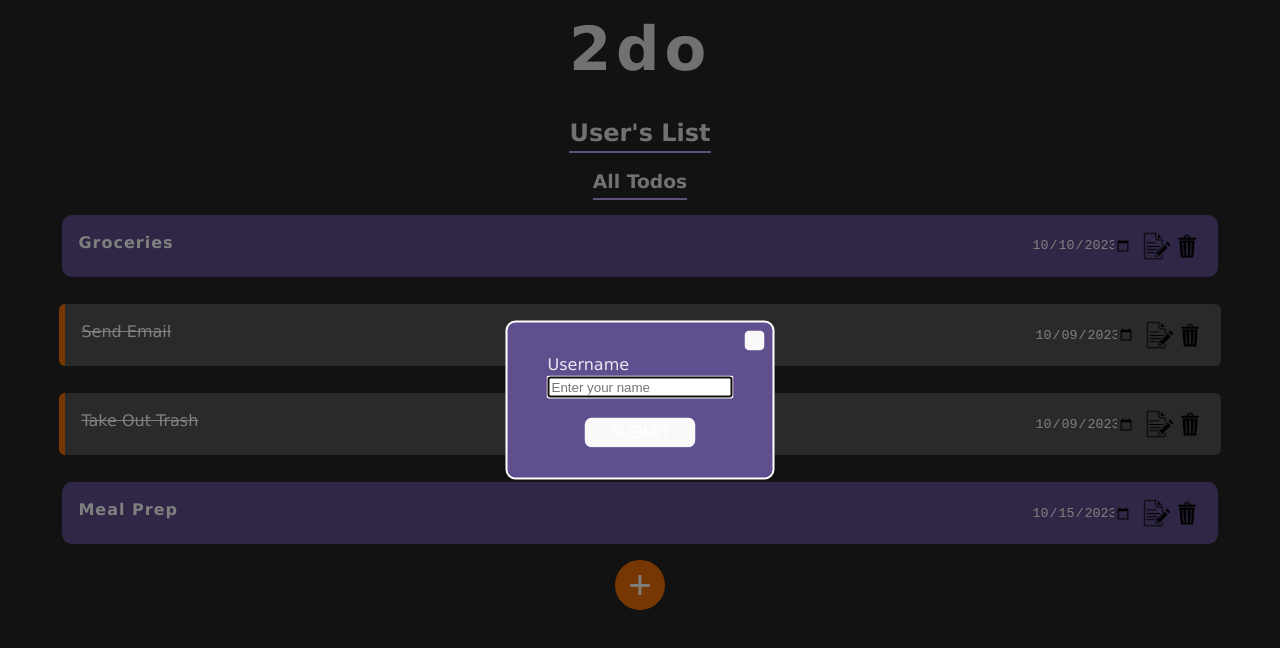
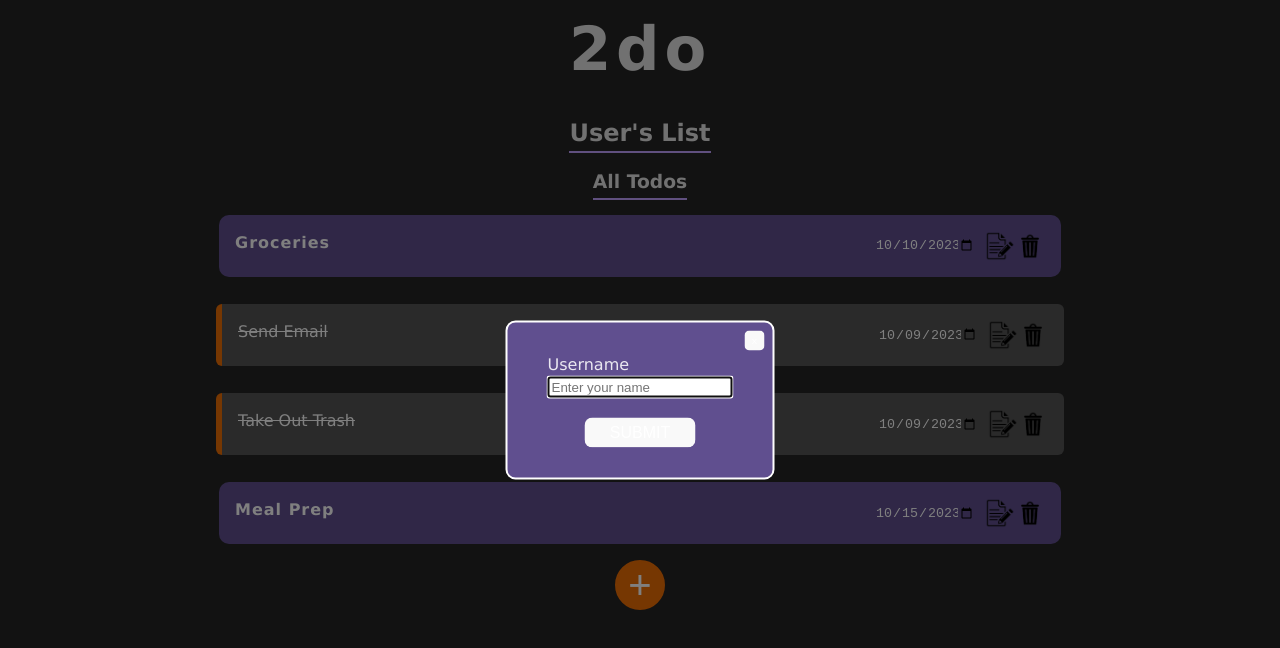
Before and after one commit to jeff-ramos-dev/react-todo-list, a React (Vite) app: page / in a window 1280 px wide. Shown: the top 648 px of the page. Built offline with nearby package versions, Linux system fonts and the light colour scheme.

Commit message:
Update styling

```diff
--- a/src/App.css
+++ b/src/App.css
@@ -1,12 +1,13 @@
 #root {
-  max-width: 1280px;
   min-height: 100vh;
+  max-width: 900px;
   margin: 0;
   padding: 0 1rem;
 
   display: flex;
   flex-direction: column;
   align-items: center;
+  flex-grow: 1;
 
   color-scheme: light dark;
   color: rgba(255, 255, 255, 0.87);
@@ -33,6 +34,9 @@ body {
   padding: 0;
   min-width: 320px;
   min-height: 100vh;
+  background-color: #242424;
+  display: flex;
+  justify-content: center;
 }
 
 h1 {
@@ -289,6 +293,8 @@ label {
 
 .editDueDate {
   width: 100px;
+  color: white;
+  font-family: monospace;
   border: none;
   padding: 4px 10px;
   border-radius: 4px;
@@ -311,6 +317,7 @@ label {
   border-radius: 100%;
   border: 2px solid var(--accent-color);
   font-size: 2.5rem;
+  aspect-ratio: 1;
   height: 50px;
   width: 50px;
   margin: 1rem 0;
@@ -403,6 +410,7 @@ label {
   height: 20px;
   border-radius: 5px;
   font-size: 0.5rem;
+  text-align: center;
 }
 
 .close:hover {
```
